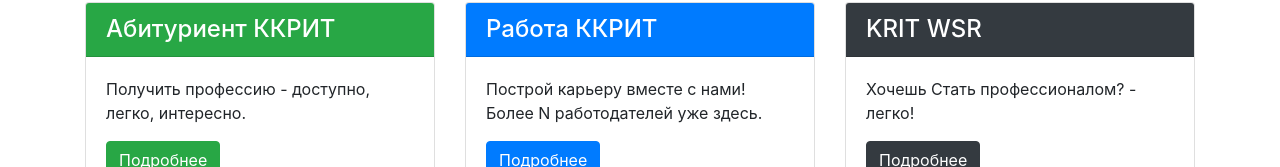
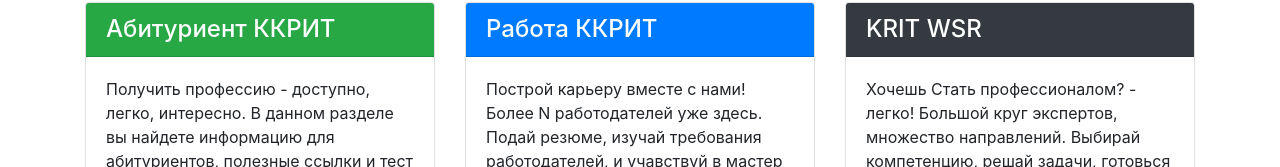
Before and after one commit to Foult080/open-kras-krit, a React (Create React App) app in the folder front-app/: page / in a window 1280 px wide. Shown: the part 633-800 px from the top of the page. Built offline with nearby package versions, Linux system fonts and the light colour scheme; no server answers.

Commit message:
Visual components, applicant routes, clear code

```diff
--- a/front-app/src/actions/applicant.js
+++ b/front-app/src/actions/applicant.js
@@ -19,7 +19,7 @@ export const getRating = () => async dispatch => {
 
 export const getTest = () => async dispatch => {
     try {
-        const res = await axios.get('/api/applicant/tests');
+        const res = await axios.get('/api/applicant/test');
         dispatch({
             type: GET_TEST,
             payload: res.data
--- a/front-app/src/components/layout/Dashboard.js
+++ b/front-app/src/components/layout/Dashboard.js
@@ -3,14 +3,14 @@ import PropTypes from "prop-types";
 import { connect } from "react-redux";
 import Spinner from "./spinner";
 import { Redirect } from "react-router-dom";
-
+import { Tabs, Tab } from "react-bootstrap";
 
 const Dashboard = ({ auth: { isAuth, loading, user } }) => {
-
-
   if (!isAuth && !loading) {
     return <Redirect to="/signin" />;
   }
+
+  console.log(user);
 
   return loading && user === null ? (
     <Spinner className="spinner" />
@@ -30,7 +30,38 @@ const Dashboard = ({ auth: { isAuth, loading, user } }) => {
         <h4 className="container header-info">Информационные ресурсы:</h4>
         <hr />
 
-        {/* News bloack
+        <Tabs defaultActiveKey="News" id="uncontrolled-tab-example">
+          <Tab eventKey="News" title="Новости">
+            <Fragment>
+              <h1>Hello from Contract</h1>
+            </Fragment>
+          </Tab>
+          <Tab eventKey="Employers" title="Работа ККРИТ">
+            <Fragment>
+              <h1>Hello from Profile</h1>
+            </Fragment>
+          </Tab>
+          <Tab eventKey="WSR" title="ККРИТ WSR">
+            <Fragment>
+              <h1>Hello from Contract</h1>
+            </Fragment>
+          </Tab>
+          {user && user.role === "admin" ? (
+            <Tab
+              eventKey="Applicant"
+              title="Абитуриент"
+              display={user && user.role === "admin" ? "hidden" : "none"}
+            >
+              <Fragment>
+                <h1>hello from 1</h1>
+              </Fragment>
+            </Tab>
+          ) : (
+            ""
+          )}
+        </Tabs>
+
+        {/* News block
         <h4 className="container header-info">Новости:</h4>
         <hr />
         */}
--- a/front-app/src/components/layout/Landing.js
+++ b/front-app/src/components/layout/Landing.js
@@ -48,14 +48,16 @@ const Landing = () => {
         <hr />
         <h2 className="my-4 card-title">Информационные ресурсы:</h2>
         <div className="row">
-          <div className="col-lg-4 mb-4">
+          <div className="col-lg-4 col-md-4 mb-4">
             <div className="card ">
               <h4 className="card-header bg-success text-white">
                 Абитуриент ККРИТ
               </h4>
               <div className="card-body">
                 <p className="card-text">
-                  Получить профессию - доступно, легко, интересно.
+                  Получить профессию - доступно, легко, интересно. В данном
+                  разделе вы найдете информацию для абитуриентов, полезные
+                  ссылки и тест на профпригодность.
                 </p>
                 <Link to="#" className="btn btn-success">
                   Подробнее
@@ -64,7 +66,7 @@ const Landing = () => {
             </div>
           </div>
 
-          <div className="col-lg-4 mb-4">
+          <div className="col-lg-4 col-md-4 mb-4">
             <div className="card ">
               <h4 className="card-header bg-primary text-white">
                 Работа ККРИТ
@@ -72,7 +74,8 @@ const Landing = () => {
               <div className="card-body">
                 <p className="card-text">
                   Построй карьеру вместе с нами! Более N работодателей уже
-                  здесь.
+                  здесь. Подай резюме, изучай требования работодателей, и
+                  учавствуй в мастер классах.
                 </p>
                 <Link to="#" className="btn btn-primary">
                   Подробнее
@@ -81,12 +84,14 @@ const Landing = () => {
             </div>
           </div>
 
-          <div className="col-lg-4 mb-4">
+          <div className="col-lg-4 col-md-4 mb-4">
             <div className="card ">
               <h4 className="card-header bg-dark text-white">KRIT WSR</h4>
               <div className="card-body">
                 <p className="card-text">
-                  Хочешь Стать профессионалом? - легко!
+                  Хочешь Стать профессионалом? - легко! Большой круг экспертов,
+                  множество направлений. Выбирай компетенцию, решай задачи,
+                  готовься к чемпионату и побеждай вместе с нами.
                 </p>
                 <Link to="#" className="btn btn-dark">
                   Подробнее
@@ -113,7 +118,6 @@ const Landing = () => {
           </div>
         </div>
          */}
-
       </div>
     </Fragment>
   );
```
Also changed, not shown: front-app/src/App.css (line endings or trailing spaces), 1 other file (tests, documents, lock files or other folders).
